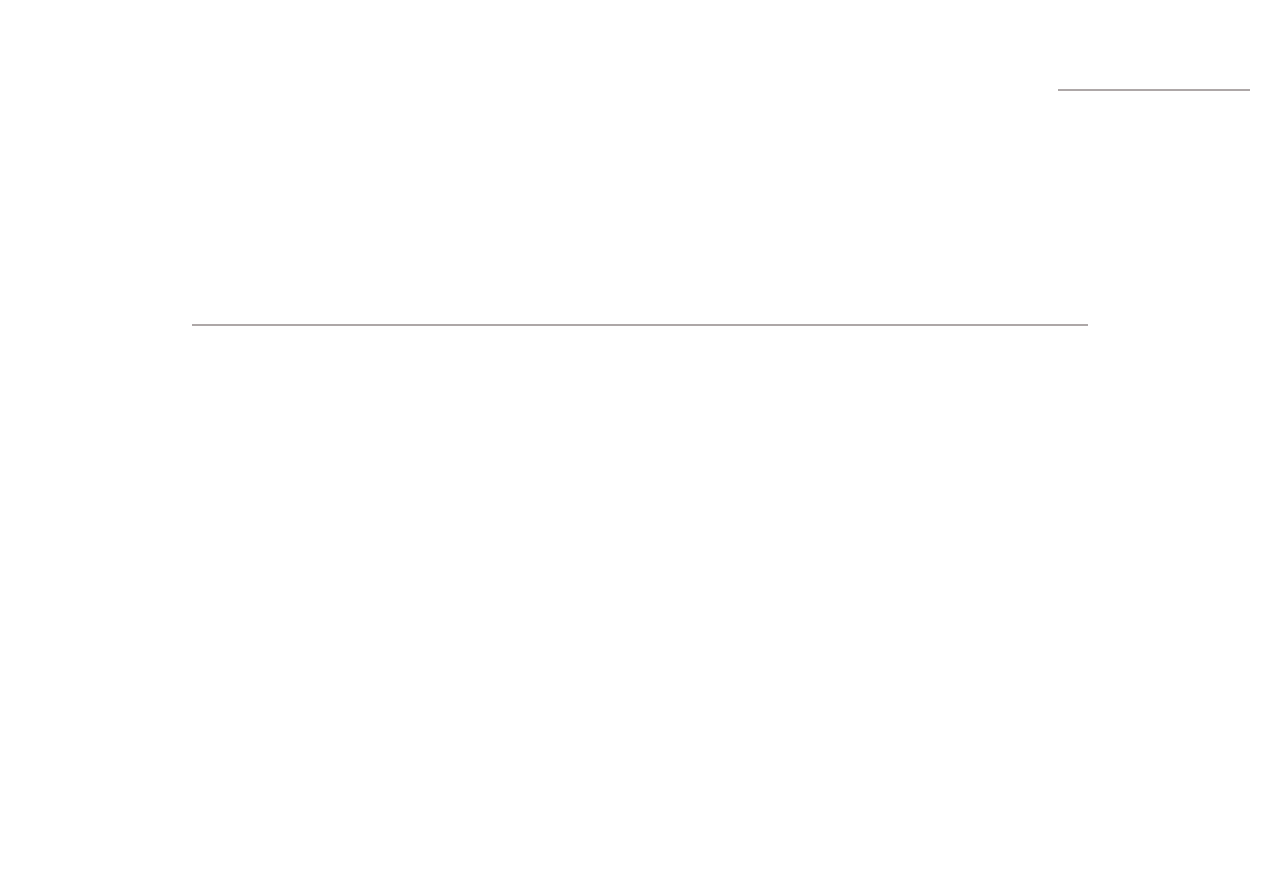
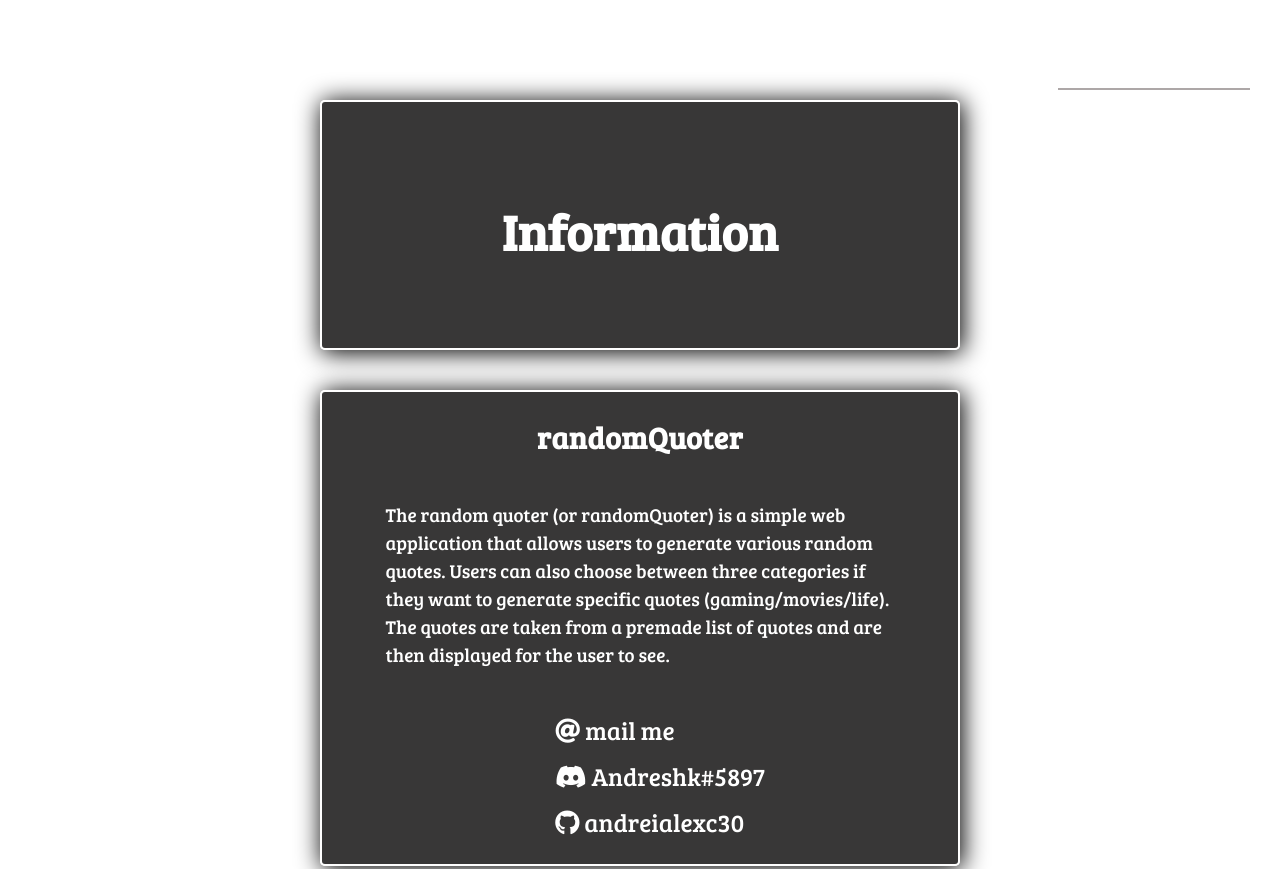
Before and after one commit to andreialexc30/randomQuoter, a plain HTML site: page pages/info.html in a window 1280 px wide. Shown: the top 869 px of the page. Before the commit the page ends 821 px from the top, so only its background shows below. Drawn offline with Linux system fonts and the light colour scheme; files whose address does not match are found by name.

Commit message:
Expanded stlying sheet with new code for the new additions

```diff
--- a/style.css
+++ b/style.css
@@ -40,6 +40,7 @@ a:hover {
     margin: 0 auto;
     background: transparent;
     font-size: 20px;
+    height: 100px;
 }
 
 .quoternav__list {
@@ -53,12 +54,11 @@ a:hover {
 }
 
 .quoternav__list__item {
-    padding: 10px;
+    padding: 20px;
 }
 
 .list-item__link {
     text-decoration: none;
-    padding: 10px;
 }
 
 /* Quote generator styling */
@@ -66,6 +66,7 @@ a:hover {
     display: flex;
     flex-direction: column;
     width: 100%;
+    background: #20202073;
 }
 
 .quote__wrapper__title, .quote__wrapper_display, .quote__wrapper__btn {
@@ -99,6 +100,30 @@ a:hover {
     cursor: pointer;
     transition: 450ms;
     letter-spacing: 1.2px;
+}
+
+.secondary__btns {
+    margin: 0 auto;
+    padding: 2.5em;
+}
+
+.secondary-quote-btns {
+    background: #ffffff;
+    border-radius: 250px;
+    font-size: 18px;
+    box-shadow: 1px 1px 20px 1px rgba(0, 0, 0, 0.938);
+    padding: 10px;
+    width: 200px;
+    cursor: pointer;
+    transition: 450ms;
+    letter-spacing: 1.2px;
+    margin: .5em;
+    border: none;
+}
+
+.secondary-quote-btns:hover {
+    background: #9869dd;
+
 }
 
 .quote__wrapper__btn:hover{
@@ -145,4 +170,78 @@ a:hover {
 .footer__wrap__span {
     text-align: center;
     font-size: 20px;
+    margin: 5px;
 }
+
+/* Info page styling */
+
+/* Info container styling */
+.info__container {
+    width: 100%;
+}
+
+.info__container__head {
+    margin: 0 auto;
+    background: #282626eb;
+    width: 50%;
+    height: 250px;
+    border: 2px solid;
+    border-radius: 5px;
+    box-shadow: 2px 2px 25px 1px black;
+}
+
+.info__container__head-title {
+    margin: 0 auto;
+    height: 100px;
+    line-height: 190px;
+}
+
+#head-title {
+    text-align: center;
+    font-size: 50px;
+    letter-spacing: .25px;
+}
+
+/* Information container styling */
+.info__container__information {
+    width: 50%;
+    margin: 0 auto;
+    margin-top: 2.5em;
+    background: #282626eb;
+    display: flex;
+    flex-direction: column;
+    justify-content: center;
+    align-items: center;
+    border: 2px solid;
+    border-radius: 5px;
+    box-shadow: 2px 2px 25px 1px black;
+}
+
+#info-title {
+    text-align: center;
+    font-size: 30px;
+    letter-spacing: .5px;
+}
+
+.info__container__information-details {
+    width: 80%;
+}
+
+.details-text {
+    font-size: 19px;
+    line-height: 28px;
+}
+
+/* Info list styling */
+.info-list {
+    font-size: 25px;
+    list-style: none;
+}
+
+.info-list__item {
+    margin: 12px 0px 12px 0px;
+}
+
+.info-list__item_link {
+    text-decoration: none;
+}
```
